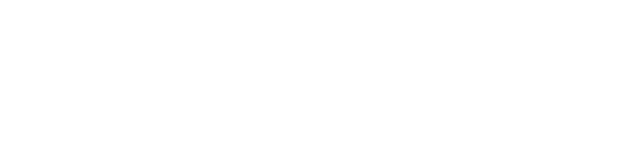
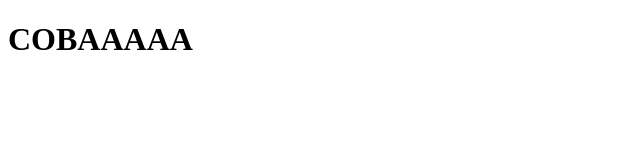
Before and after one commit to Alfnnr/Belajar-git-cuy, a plain HTML site: page index.html in a window 1280 px wide. Shown: the whole page, without its empty margins (0-640 px from the left). Drawn offline with Linux system fonts and the light colour scheme.

Commit message:
menambahkan H1

```diff
--- a/index.html
+++ b/index.html
@@ -6,6 +6,8 @@
     <title>Mencoba Git</title>
 </head>
 <body>
-
+    <h1>
+        COBAAAAA
+    </h1>
 </body>
 </html>
```
